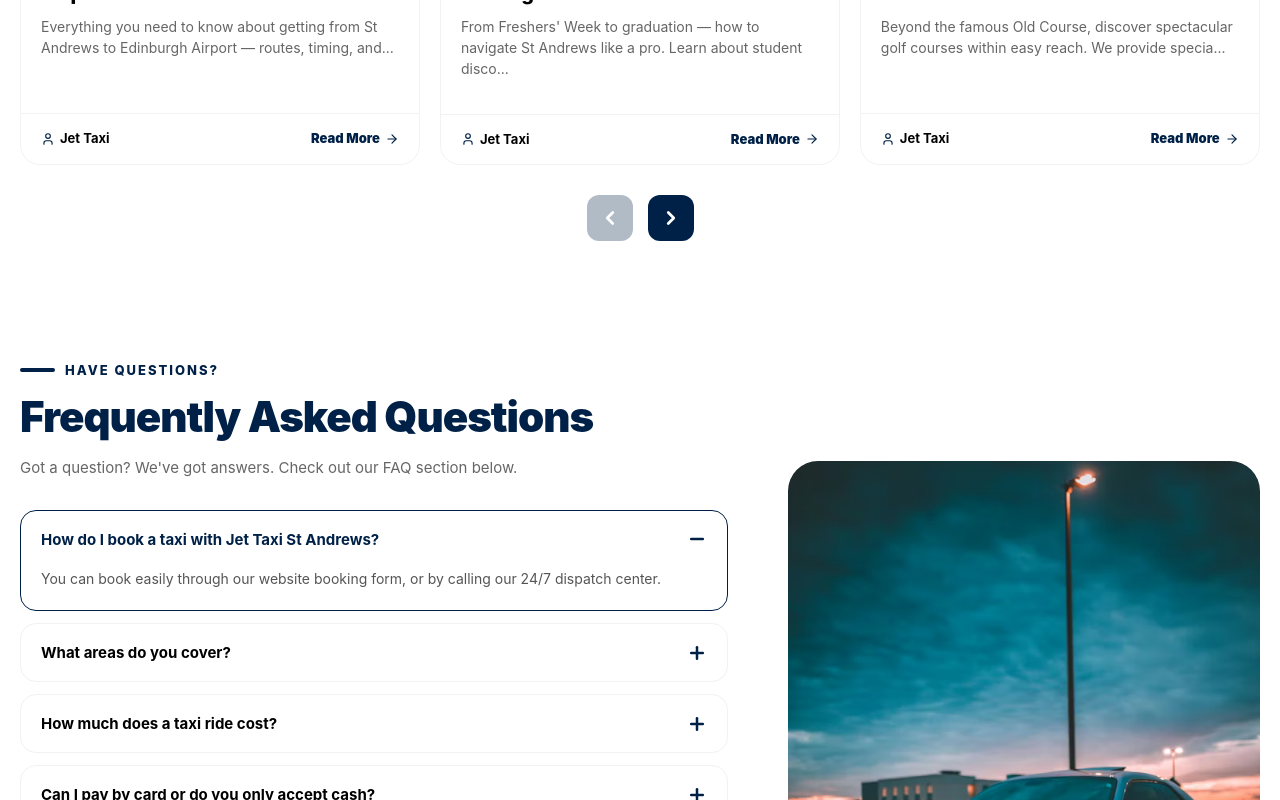
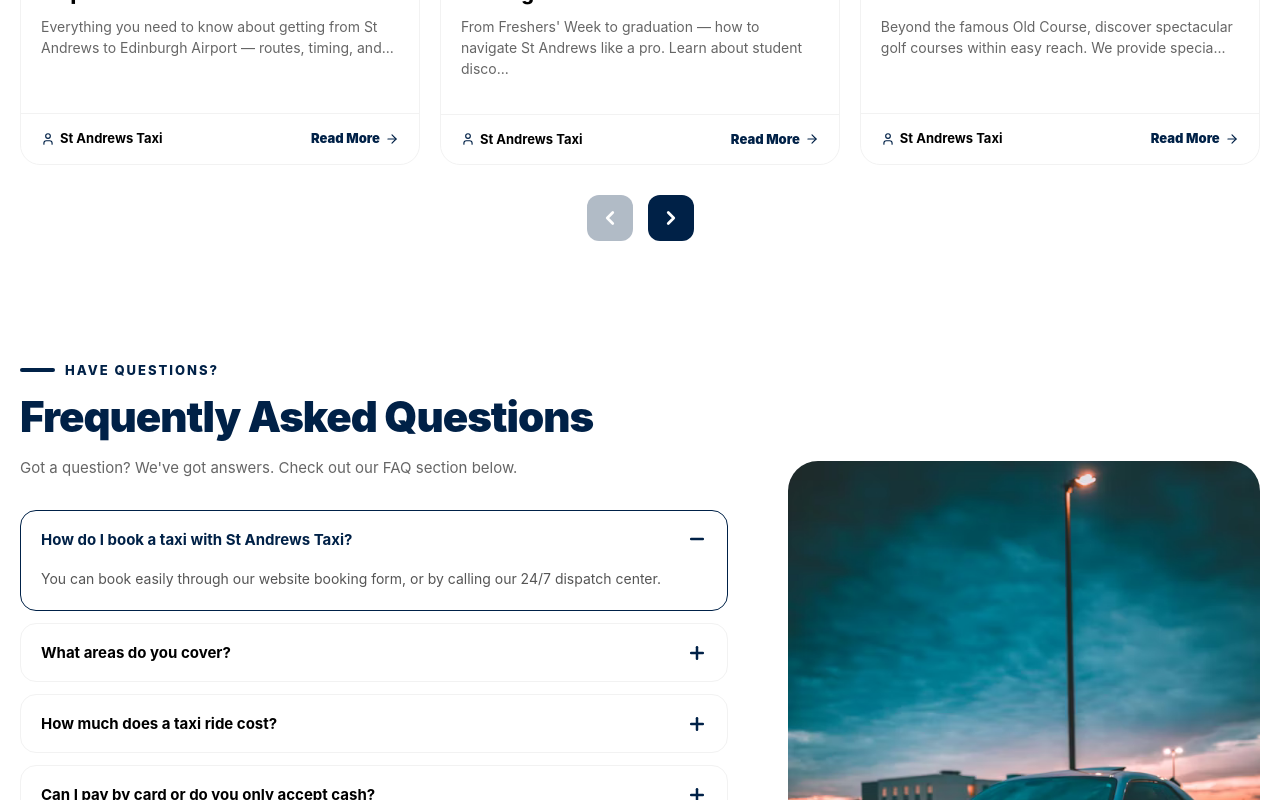
Before and after one commit to Awais-khan11/JET_TAXI_FRONTEND, a React app: page / in a window 1280 px wide. Shown: the part 7220-8020 px from the top of the page. Built offline with nearby package versions, Linux system fonts and the light colour scheme; no server answers; the HTML template or start-up script is replaced by a standard one.

Commit message:
Updated call functionality (tel links added)

```diff
--- a/src/components/BlogSection.jsx
+++ b/src/components/BlogSection.jsx
@@ -311,7 +311,7 @@ const BlogSection = () => {
                       gap: "5px",
                     }}
                   >
-                    <User size={14} color="#002147" /> Jet Taxi
+                    <User size={14} color="#002147" />St Andrews Taxi
                   </div>
                   <button
                     onClick={() => setSelectedPost(post)}
--- a/src/components/ContactUs.jsx
+++ b/src/components/ContactUs.jsx
@@ -66,6 +66,10 @@ const ContactHero = ({ setActivePage }) => {
             </p>
 
             <div className="cursor-pointer flex flex-col sm:flex-row gap-6 md:gap-10">
+              <div
+                onClick={() => window.location.href = "tel:+447999435333"}
+                className="cursor-pointer flex flex-col sm:flex-row gap-6 md:gap-10"
+              >
                 <div className="flex items-center gap-4 group">
                   <div
                     style={{
@@ -85,6 +89,7 @@ const ContactHero = ({ setActivePage }) => {
                     >
                       +447999435333
                     </p>
+                  </div>
                 </div>
               </div>
 
--- a/src/components/FAQSection.jsx
+++ b/src/components/FAQSection.jsx
@@ -10,7 +10,7 @@ const FAQSection = () => {
 
   const faqs = [
     {
-      question: "How do I book a taxi with Jet Taxi St Andrews?",
+      question: "How do I book a taxi with St Andrews Taxi?",
       answer:
         "You can book easily through our website booking form, or by calling our 24/7 dispatch center.",
     },
@@ -171,12 +171,16 @@ const FAQSection = () => {
               >
                 Book a Ride
               </button>
-              <button
+              <a href="tel:+447999435333" style={{ textDecoration: "none" }}>
+                   <button
+
                 className="btn-call"
                 style={{ borderColor: brandBlue, color: brandBlue }}
               >
                 <Phone size={18} /> Call Us
               </button>
+              </a>
+
             </div>
           </motion.div>
         </motion.div>
@@ -188,7 +192,7 @@ const FAQSection = () => {
           viewport={{ once: true }}
           className="faq-right"
         >
-          <img src={golfDefault} alt="Jet Taxi St Andrews" />
+          <img src={golfDefault} alt="St Andrews Taxi" />
         </motion.div>
       </div>
 
--- a/src/components/Reviews.jsx
+++ b/src/components/Reviews.jsx
@@ -29,7 +29,7 @@ const Reviews = ({ setActivePage }) => {
           <div className="bg-white/5 backdrop-blur-md border border-white/10 text-white p-6 md:p-8 rounded-[2rem] md:rounded-[2.5rem] shadow-2xl w-full flex flex-col justify-center relative overflow-hidden">
             <div className="relative z-10 text-center md:text-left">
               <h3 className="font-black text-xl md:text-2xl mb-1">
-                Jet Taxi St Andrews
+                St Andrews Taxi
               </h3>
               <p className="text-blue-100/70 mb-5 text-sm">
                 St Andrews, Scotland
@@ -42,7 +42,7 @@ const Reviews = ({ setActivePage }) => {
               {/* Buttons Grid */}
               <div className="grid grid-cols-2 gap-3">
                 <a
-                  href="tel:07862006604"
+                  href="tel:+447999435333"
                   className="flex flex-col items-center justify-center bg-white text-[#003366] py-4 md:py-3 rounded-2xl active:scale-95 transition-all shadow-lg"
                 >
                   <Phone size={20} className="mb-1" />
```
Lines whose indentation alone changed are shown as unchanged.
